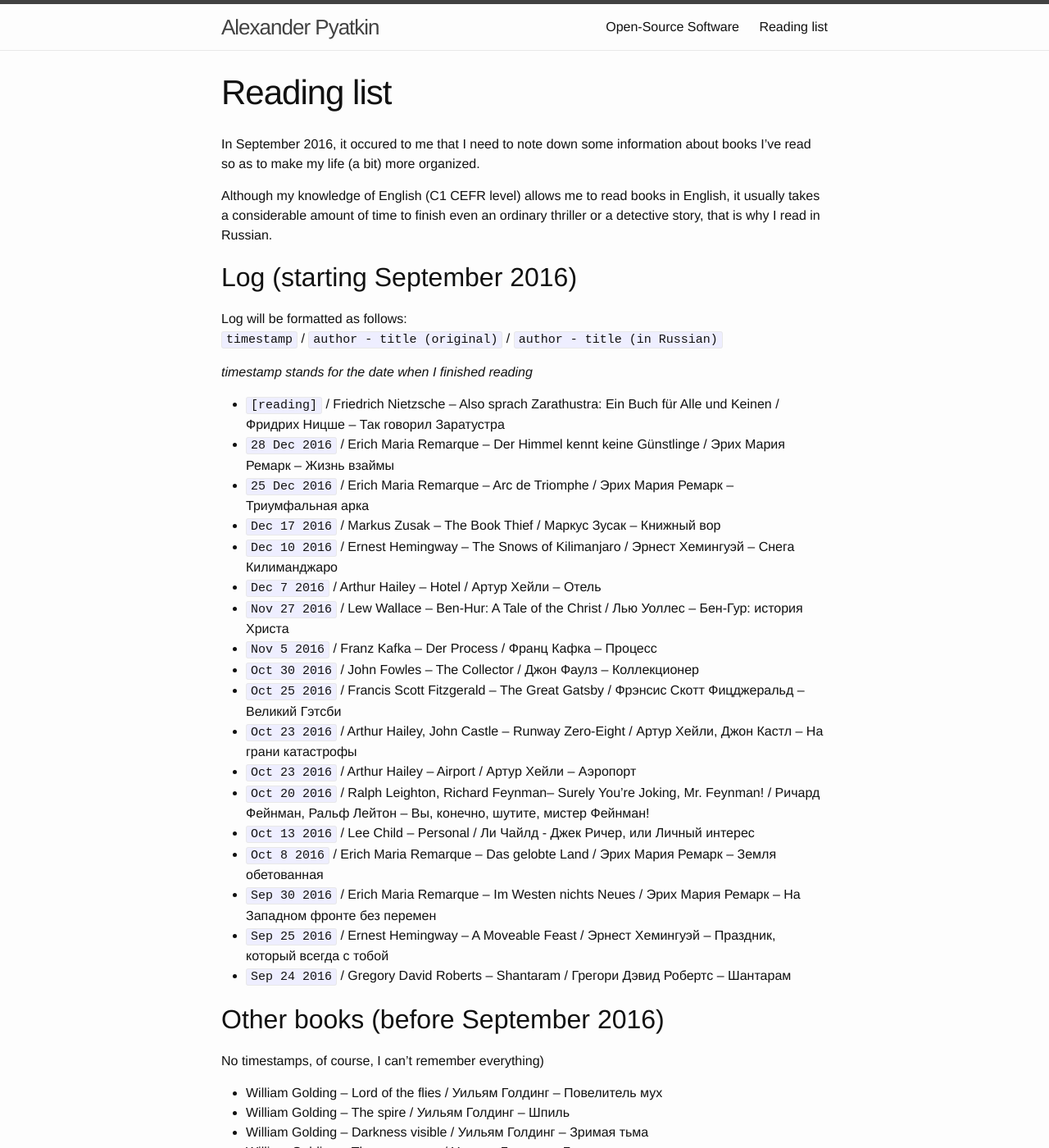
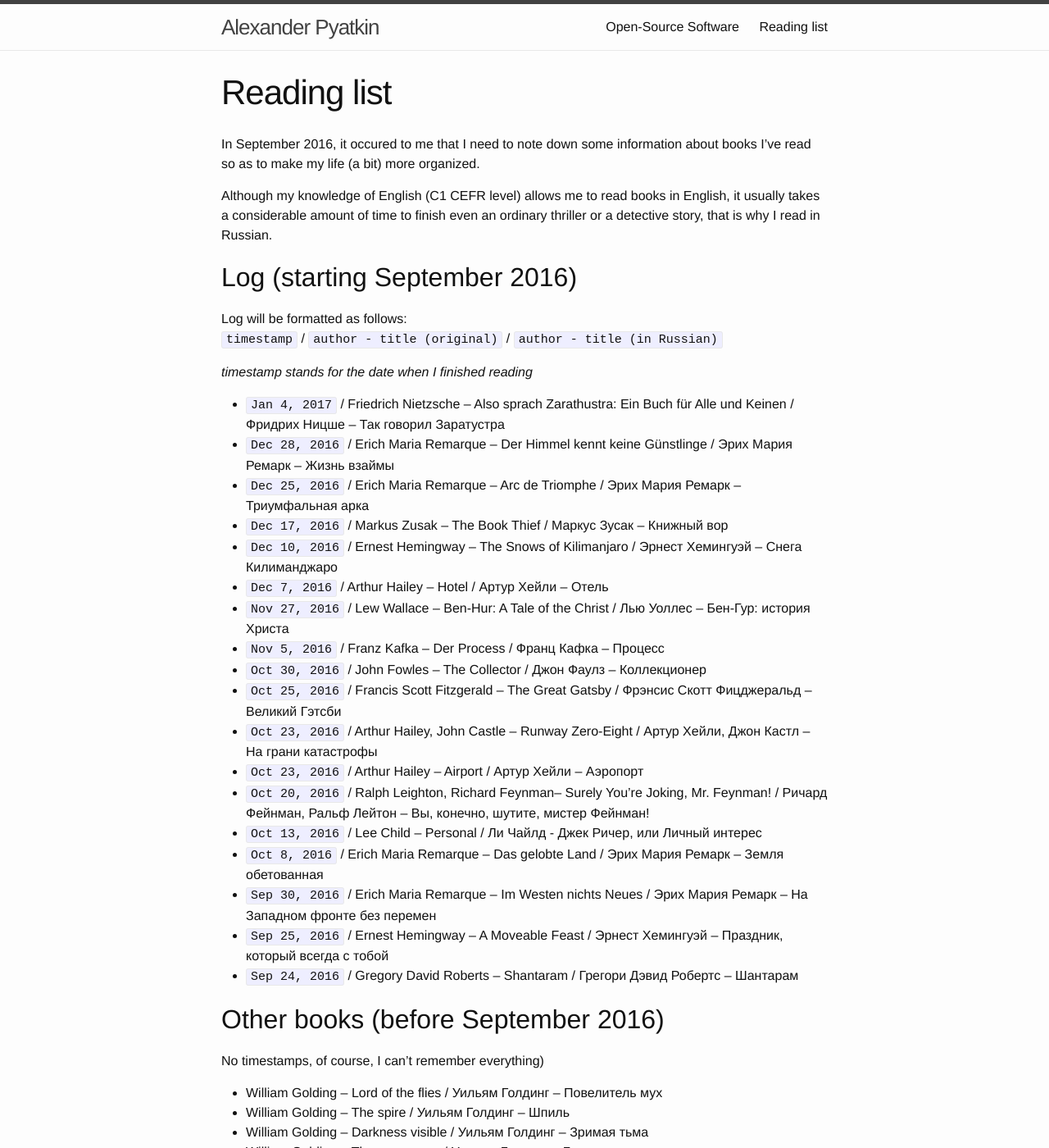
Before and after one commit to aspyatkin/personal-website, a Jekyll site: the page built from reading.md, in a window 1280 px wide and 1400 px high. Shown: the whole window at 82% size. Built offline with Jekyll 4.4.1, drawn with Linux system fonts in a browser that asks for light colours.

Commit message:
Update reading list

```diff
--- a/reading.md
+++ b/reading.md
@@ -14,24 +14,24 @@ Log will be formatted as follows:
 
 *timestamp stands for the date when I finished reading*
 
-- `[reading]` / Friedrich Nietzsche -- Also sprach Zarathustra: Ein Buch für Alle und Keinen / Фридрих Ницше -- Так говорил Заратустра
-- `28 Dec 2016` / Erich Maria Remarque -- Der Himmel kennt keine Günstlinge / Эрих Мария Ремарк -- Жизнь взаймы
-- `25 Dec 2016` / Erich Maria Remarque -- Arc de Triomphe / Эрих Мария Ремарк -- Триумфальная арка
-- `Dec 17 2016` / Markus Zusak -- The Book Thief / Маркус Зусак -- Книжный вор
-- `Dec 10 2016` / Ernest Hemingway -- The Snows of Kilimanjaro / Эрнест Хемингуэй -- Снега Килиманджаро
-- `Dec 7 2016` / Arthur Hailey -- Hotel / Артур Хейли -- Отель
-- `Nov 27 2016` / Lew Wallace -- Ben-Hur: A Tale of the Christ / Лью Уоллес -- Бен-Гур: история Христа
-- `Nov 5 2016` / Franz Kafka -- Der Process / Франц Кафка -- Процесс
-- `Oct 30 2016` / John Fowles -- The Collector / Джон Фаулз -- Коллекционер
-- `Oct 25 2016` / Francis Scott Fitzgerald -- The Great Gatsby / Фрэнсис Скотт Фицджеральд -- Великий Гэтсби
-- `Oct 23 2016` / Arthur Hailey, John Castle -- Runway Zero-Eight / Артур Хейли, Джон Кастл -- На грани катастрофы
-- `Oct 23 2016` / Arthur Hailey -- Airport / Артур Хейли -- Аэропорт
-- `Oct 20 2016` /   Ralph Leighton, Richard Feynman-- Surely You're Joking, Mr. Feynman! / Ричард Фейнман, Ральф Лейтон -- Вы, конечно, шутите, мистер Фейнман!
-- `Oct 13 2016` / Lee Child -- Personal / Ли Чайлд - Джек Ричер, или Личный интерес
-- `Oct 8 2016` / Erich Maria Remarque -- Das gelobte Land / Эрих Мария Ремарк -- Земля обетованная
-- `Sep 30 2016` / Erich Maria Remarque -- Im Westen nichts Neues / Эрих Мария Ремарк -- На Западном фронте без перемен
-- `Sep 25 2016` / Ernest Hemingway -- A Moveable Feast / Эрнест Хемингуэй -- Праздник, который всегда с тобой
-- `Sep 24 2016` / Gregory David Roberts -- Shantaram / Грегори Дэвид Робертс -- Шантарам
+- `Jan 4, 2017` / Friedrich Nietzsche -- Also sprach Zarathustra: Ein Buch für Alle und Keinen / Фридрих Ницше -- Так говорил Заратустра
+- `Dec 28, 2016` / Erich Maria Remarque -- Der Himmel kennt keine Günstlinge / Эрих Мария Ремарк -- Жизнь взаймы
+- `Dec 25, 2016` / Erich Maria Remarque -- Arc de Triomphe / Эрих Мария Ремарк -- Триумфальная арка
+- `Dec 17, 2016` / Markus Zusak -- The Book Thief / Маркус Зусак -- Книжный вор
+- `Dec 10, 2016` / Ernest Hemingway -- The Snows of Kilimanjaro / Эрнест Хемингуэй -- Снега Килиманджаро
+- `Dec 7, 2016` / Arthur Hailey -- Hotel / Артур Хейли -- Отель
+- `Nov 27, 2016` / Lew Wallace -- Ben-Hur: A Tale of the Christ / Лью Уоллес -- Бен-Гур: история Христа
+- `Nov 5, 2016` / Franz Kafka -- Der Process / Франц Кафка -- Процесс
+- `Oct 30, 2016` / John Fowles -- The Collector / Джон Фаулз -- Коллекционер
+- `Oct 25, 2016` / Francis Scott Fitzgerald -- The Great Gatsby / Фрэнсис Скотт Фицджеральд -- Великий Гэтсби
+- `Oct 23, 2016` / Arthur Hailey, John Castle -- Runway Zero-Eight / Артур Хейли, Джон Кастл -- На грани катастрофы
+- `Oct 23, 2016` / Arthur Hailey -- Airport / Артур Хейли -- Аэропорт
+- `Oct 20, 2016` /   Ralph Leighton, Richard Feynman-- Surely You're Joking, Mr. Feynman! / Ричард Фейнман, Ральф Лейтон -- Вы, конечно, шутите, мистер Фейнман!
+- `Oct 13, 2016` / Lee Child -- Personal / Ли Чайлд - Джек Ричер, или Личный интерес
+- `Oct 8, 2016` / Erich Maria Remarque -- Das gelobte Land / Эрих Мария Ремарк -- Земля обетованная
+- `Sep 30, 2016` / Erich Maria Remarque -- Im Westen nichts Neues / Эрих Мария Ремарк -- На Западном фронте без перемен
+- `Sep 25, 2016` / Ernest Hemingway -- A Moveable Feast / Эрнест Хемингуэй -- Праздник, который всегда с тобой
+- `Sep 24, 2016` / Gregory David Roberts -- Shantaram / Грегори Дэвид Робертс -- Шантарам
 
 ## Other books (before September 2016)
 No timestamps, of course, I can't remember everything)
```
